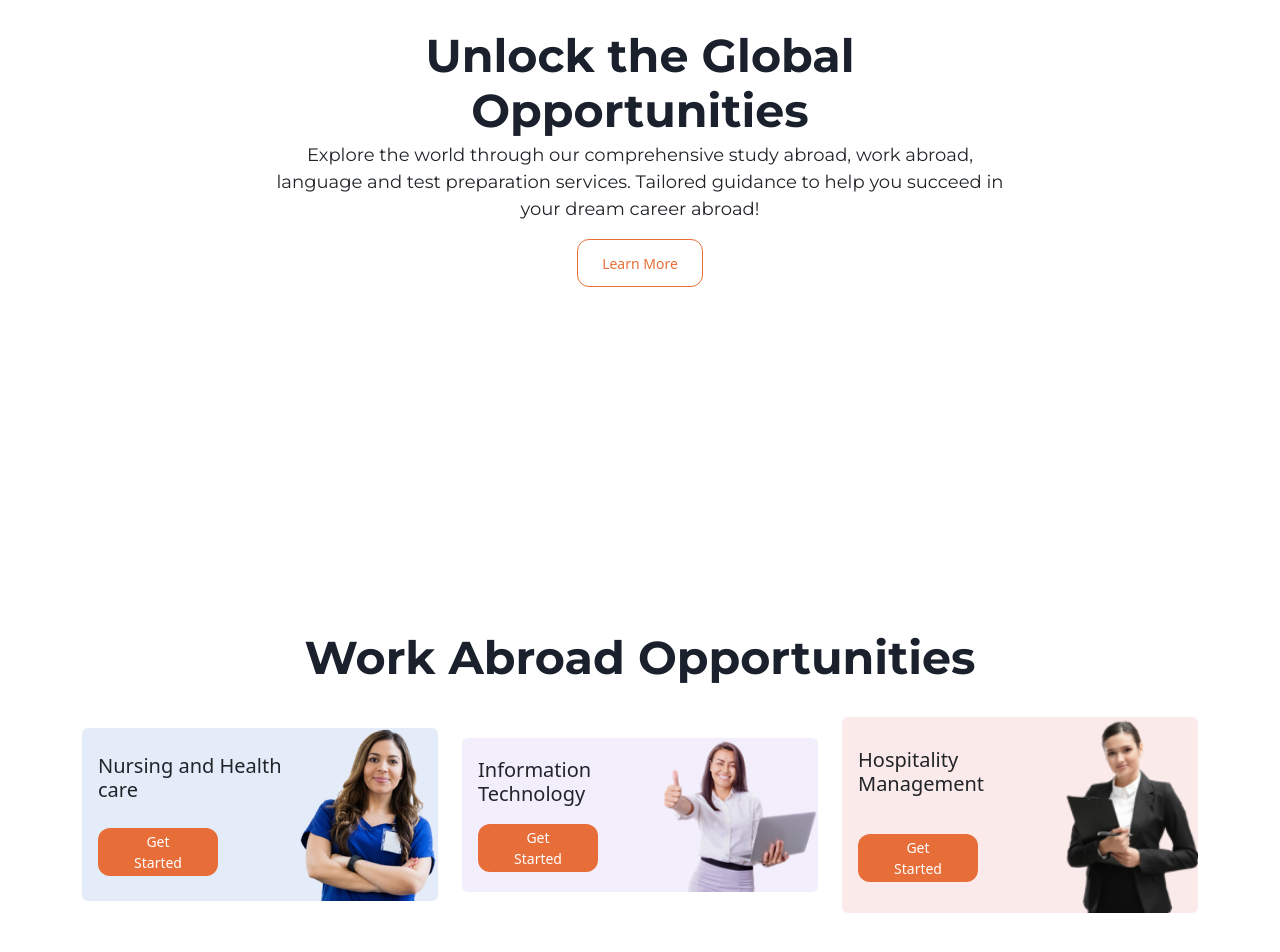
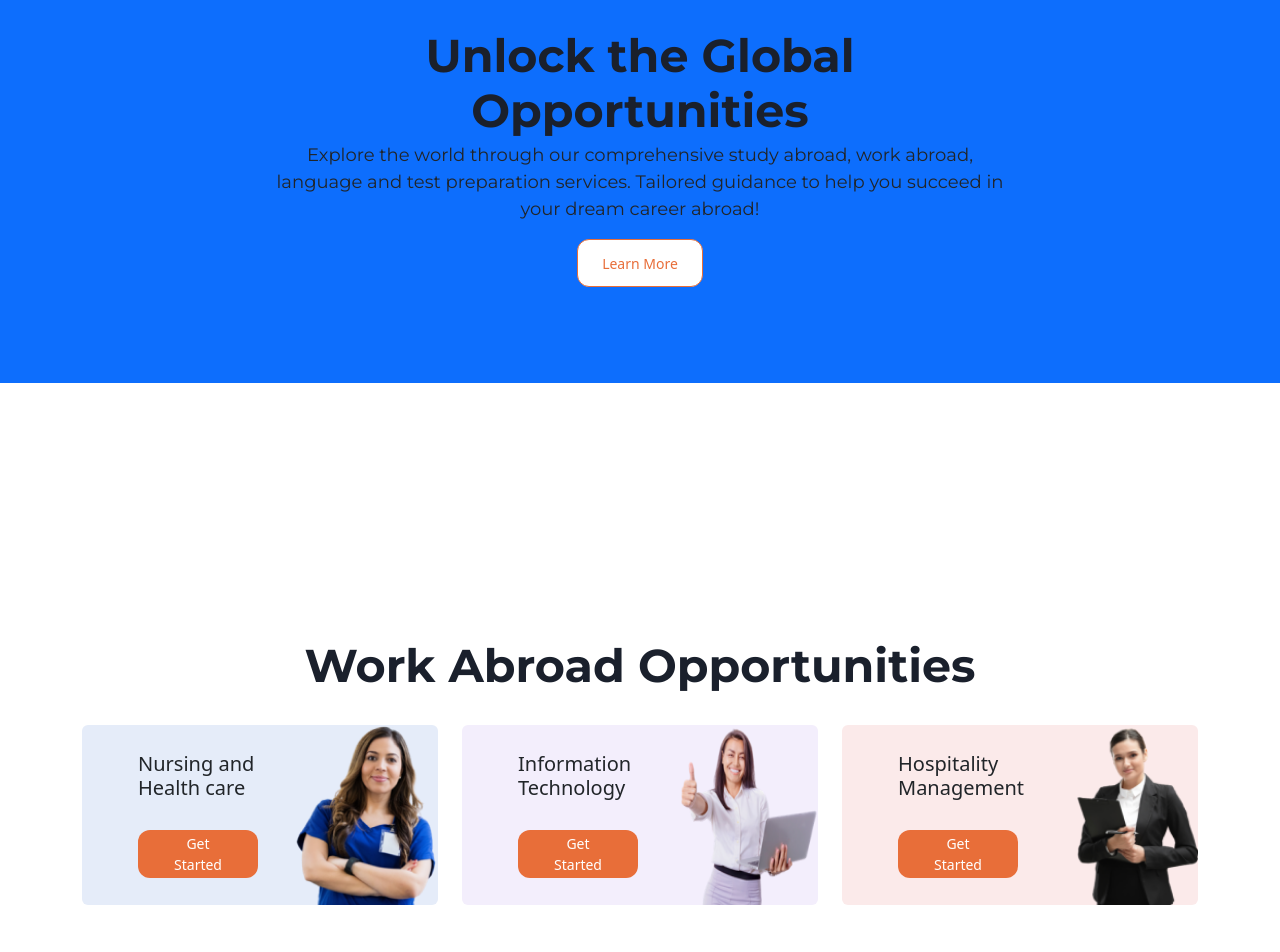
Before and after one commit to Neha220803/skillang, a React (Create React App) app: page / in a window 1280 px wide. Shown: the part 868-1820 px from the top of the page. Built offline with nearby package versions, Linux system fonts and the light colour scheme.

Commit message:
home basic done

```diff
--- a/src/components/home/global-opp/global-opportunity.js
+++ b/src/components/home/global-opp/global-opportunity.js
@@ -4,7 +4,7 @@
 
 const GlobalOpportunity = () => {
   return (
-    <div className="d-flex align-items-center justify-content-center py-5">
+    <div className="d-flex align-items-center justify-content-center py-5 bg-primary">
       <Container className="text-center py-5">
         <Row>
            <Col lg={2}>
--- a/src/components/home/work-abroad/work-abroad-opportunity.css
+++ b/src/components/home/work-abroad/work-abroad-opportunity.css
@@ -1,5 +1,7 @@
 .prim-card {
-  margin: 0;
-  padding: 0;
+  /* margin: 0; */
+  padding-left: 40px;
+  padding-bottom: 0%;
   width: 100%;
+  height: 180px !important;
 }
```
